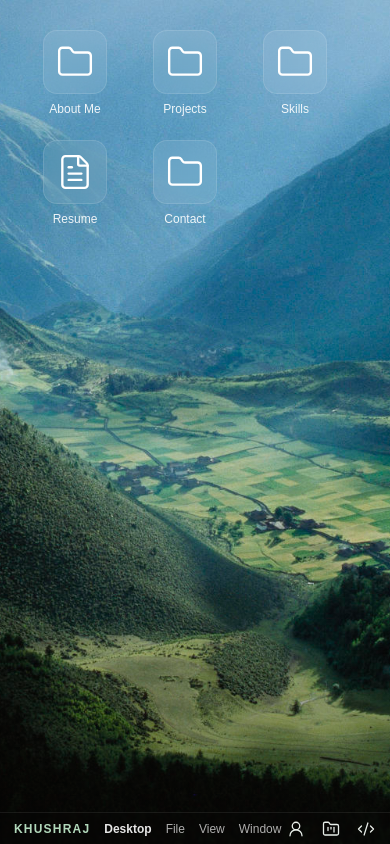
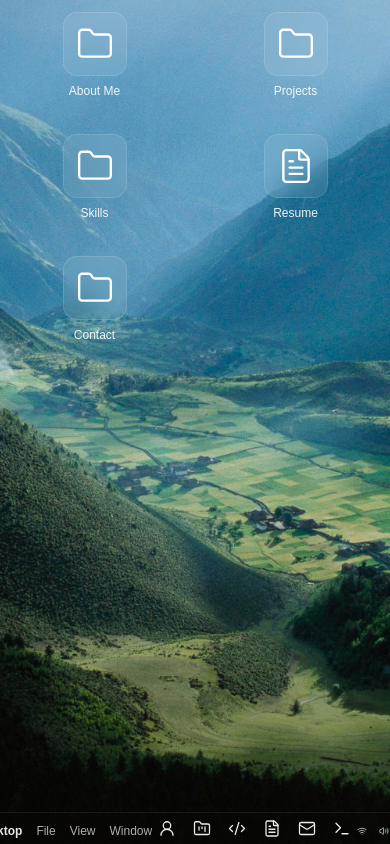
Before and after one commit to khushraj17/kh-os, a React (Vite) app: page / in a window 390 px wide. Built offline with nearby package versions, Linux system fonts and the light colour scheme.

Commit message:
to make Os responsive for mobile

```diff
--- /dev/null
+++ b/src/components/Desktop.css
@@ -0,0 +1,22 @@
+@media (max-width: 768px) {
+  .desktop-icons {
+    inset: 80px 12px 90px 12px;
+    display: grid;
+    grid-template-columns: repeat(2, minmax(0, 1fr));
+    grid-auto-rows: 110px;
+    gap: 12px;
+    align-content: start;
+    justify-items: center;
+    overflow-y: auto;
+  }
+
+  .desktop-icon {
+    position: relative !important;
+    left: auto !important;
+    top: auto !important;
+    width: 100%;
+    max-width: 140px;
+    height: 100%;
+    justify-content: center;
+  }
+}
--- a/src/components/Desktop.tsx
+++ b/src/components/Desktop.tsx
@@ -1,3 +1,5 @@
+import "./Desktop.css"
+
 import {useEffect, useRef, useState } from "react";
 import DesktopIcon from "./DesktopIcon";
 import MenuBar from "./MenuBar";
--- a/src/components/DesktopIcon.tsx
+++ b/src/components/DesktopIcon.tsx
@@ -109,8 +109,15 @@ function DesktopIcon({
         animationDelay: `${refreshDelay}ms`,
         }}
       onClick={(event) => {
-            event.stopPropagation();
-            onClick();
+          event.stopPropagation();
+
+          if (didDrag.current) return;
+
+          onClick();
+
+          if (window.matchMedia("(max-width: 768px)").matches) {
+            onDoubleClick();
+          }
         }}
       onDoubleClick={(event) => {
             if (didDrag.current) return;
--- a/src/components/MenuBar.tsx
+++ b/src/components/MenuBar.tsx
@@ -1,3 +1,5 @@
+import "./Menubar.css"
+
 import { useEffect, useState, type RefObject } from "react";
 import { Wifi, BatteryFull, Volume2 } from "lucide-react";
 import Dock from "./Dock";
--- /dev/null
+++ b/src/components/Menubar.css
@@ -0,0 +1,137 @@
+
+/* Menu Bar */
+.menu-bar {
+  position: absolute;
+  bottom: 0;
+  top: auto;
+  left: 0;
+  right: 0;
+  height: 32px;
+  z-index: 99999;
+
+  display: grid;
+  grid-template-columns: 1fr auto 1fr;
+  align-items: center;
+
+  padding: 0 14px;
+
+  background: rgba(16, 15, 15, 0);
+  border-top: 1px solid rgba(255, 255, 255, 0.08);
+
+  backdrop-filter: blur(1px);
+  -webkit-backdrop-filter: blur(12px);
+
+  color: rgba(255, 255, 255, 0.9);
+  font-size: 12px;
+}
+
+.menu-center {
+  display: flex;
+  justify-content: center;
+  align-items: center;
+}
+
+/* Left Section */
+
+.menu-left,
+.menu-right {
+  display: flex;
+  align-items: center;
+  gap: 14px;
+}
+.menu-right {
+  justify-content: flex-end;
+}
+
+.os-logo {
+  font-size: 12px;
+  font-weight: 800;
+  letter-spacing: 1.2px;
+  color: #b2d8bb;
+}
+
+.menu-item {
+  opacity: 0.75;
+  cursor: pointer;
+  transition: opacity 0.2s ease;
+}
+
+.menu-item:hover {
+  opacity: 1;
+}
+
+.active-app {
+  font-weight: 600;
+  opacity: 1;
+}
+
+/* Right Section */
+
+.menu-right {
+  gap: 12px;
+}
+
+.menu-right svg {
+  opacity: 0.85;
+}
+
+.menu-date {
+  opacity: 0.8;
+  margin-left: 4px;
+}
+
+.menu-time {
+  font-weight: 600;
+}
+
+
+/* Mobile layout */
+@media (max-width: 768px) {
+  .menu-bar {
+    display: flex;
+    justify-content: center;
+    height: 64px;
+    padding: 0;
+    border-top: none;
+    background: transparent;
+    backdrop-filter: none;
+  }
+
+  .menu-left,
+  .menu-right {
+    display: none;
+  }
+
+  .menu-center {
+    width: 100%;
+    justify-content: center;
+    align-items: center;
+  }
+}
+
+@media (max-width: 768px) {
+  .dock {
+    gap: 8px;
+    padding: 8px 12px;
+    background: rgba(15, 15, 15, 0.1);
+    border: 1px solid rgba(255, 255, 255, 0.059);
+    border-radius: 18px;
+    backdrop-filter: blur(2px);
+    -webkit-backdrop-filter: blur(16px);
+    margin-bottom: 5px;
+  }
+
+  .dock-item {
+    width: 44px;
+    height: 44px;
+    border-radius: 10px;
+    display: flex;
+    align-items: center;
+    justify-content: center;
+  }
+
+  .dock-item svg {
+    width: 21px;
+    height: 21px;
+  }
+}
```
